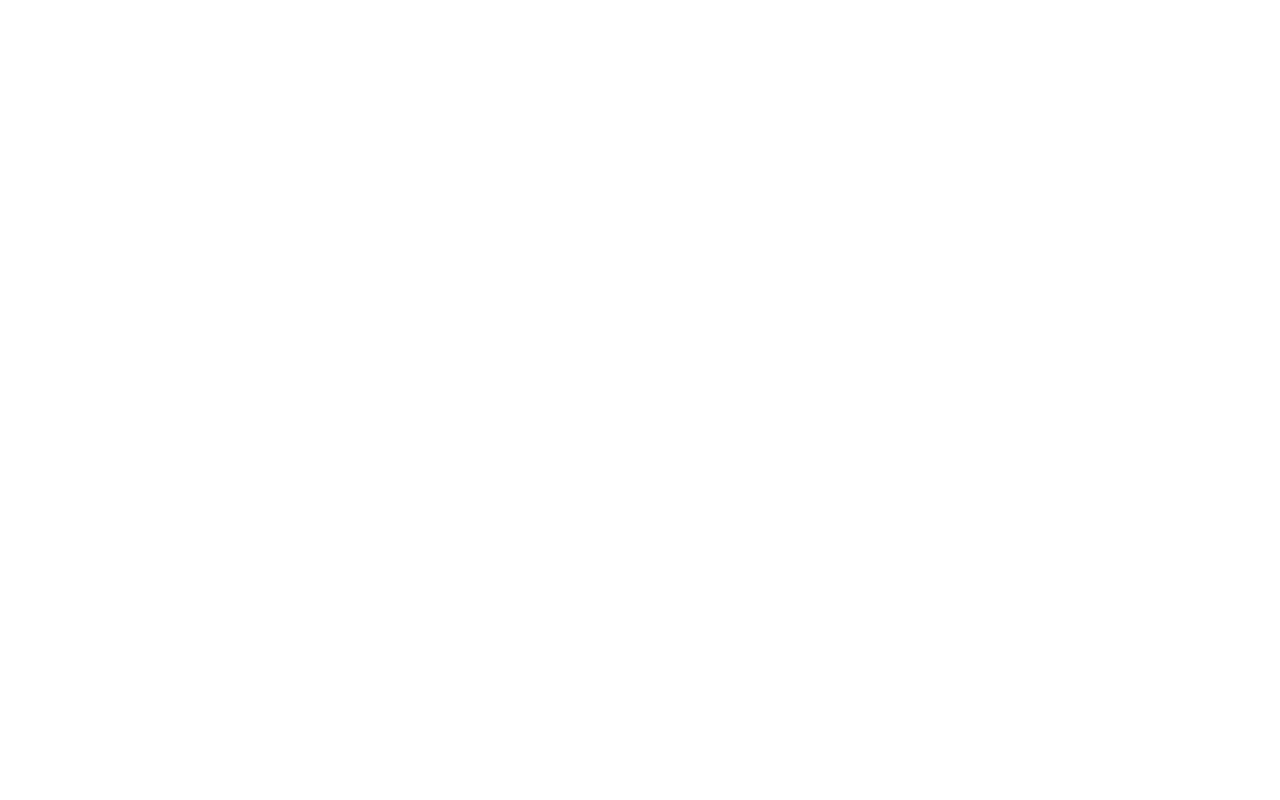
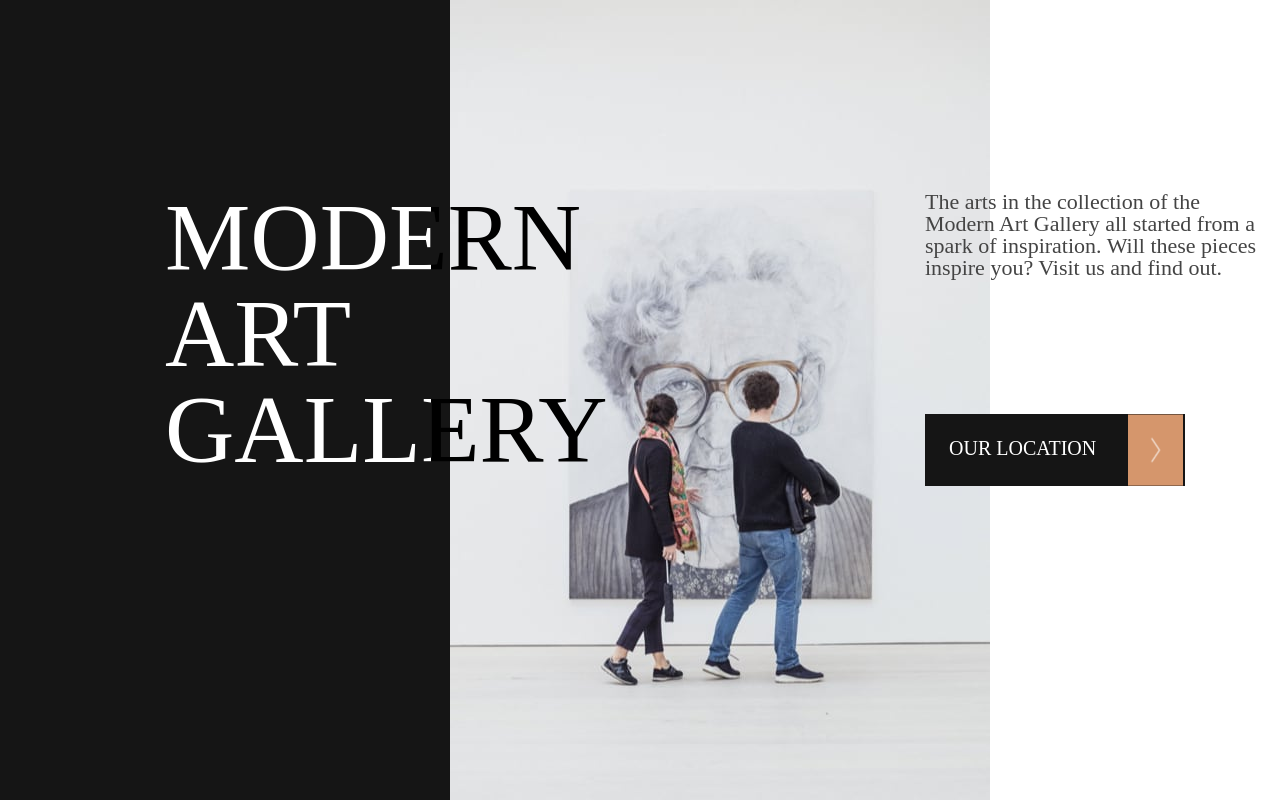
Before and after one commit to NOLIFE19/ART-GALLERY, a plain HTML site: page index.html in a window 1280 px wide. Drawn offline with Linux system fonts and the light colour scheme.

Commit message:
this is first paragraf

```diff
--- a/css/style.css
+++ b/css/style.css
@@ -0,0 +1,58 @@
+@import url('https://fonts.googleapis.com/css2?family=Big+Shoulders+Display:wght@800&family=Plus+Jakarta+Sans:wght@200&display=swap');
+h1{
+    position: absolute;
+    color: white;
+    margin-left: 165px;
+    margin-top: 190px;
+    font-size: 96px;
+    /* font-family: 'Big Shoulders Display'; */
+    background-color: white;
+    background-clip: text;
+    -webkit-background-clip: text;
+    color: transparent;
+    -webkit-text-fill-color: transparent;
+    background-image: linear-gradient(to right, white 60%, black 40%);
+}
+.child-div{
+    position: relative;
+    background-color: #151515;
+    width: 450px;
+    height: 800px;
+
+}
+.div1-img{
+    width: 540px;
+}
+.parent-div{
+    display: flex;
+    height: 800px;
+}
+.div-p{
+    font-size: 22px;
+    color: #444444;
+    width: 350px;
+    margin-top: 191px;
+    position: absolute;
+    margin-left: 925px  ;
+}
+.div-2{
+    background-color: #151515;
+    width: 260px;
+    height: 72px;
+    position: absolute;
+    margin-top: 414px;
+    margin-left: 925px;
+    display: flex;
+
+}
+.div-2 h2{
+    color: white;
+    text-align: center;
+    font-size: 20px;
+    font-weight: 500;
+    padding: 24px;
+}
+.div-2 img{
+    height: 72px;
+    margin-left: 8px;
+}
--- a/index.html
+++ b/index.html
@@ -10,6 +10,17 @@
     <link rel="stylesheet" href="css/style.css">
 </head>
 <body>
+    <div class="parent-div">
+        <div class="child-div">
+            <h1>MODERN ART GALLERY</h1>
+        </div>
+        <img class="div1-img  "src="images/image-hero.jpg" alt="hero">
+        <p class="div-p">The arts in the collection of the Modern Art Gallery all started from a spark of inspiration. Will these pieces inspire you? Visit us and find out.</p>
+        <div class="div-2">
+            <h2>OUR LOCATION</h2>
+            <img src="images/Frame 1.png" alt="arrow">
 
+        </div>
+    </div>
 </body>
 </html>
```
Also changed, not shown: images/Frame 1.png (added), images/icon-arrow-left.svg (added), images/icon-arrow-right.svg (added), images/icon-facebook.svg (added), images/icon-instagram.svg (added), images/icon-location.svg (added), images/icon-twitter.svg (added), images/logo-dark.svg (added), images/logo-light.svg (added).
